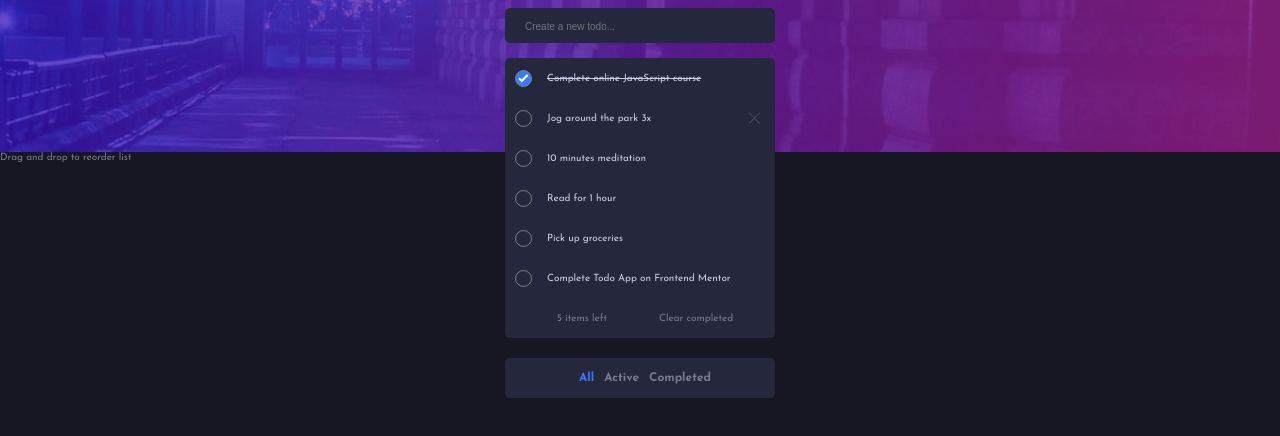
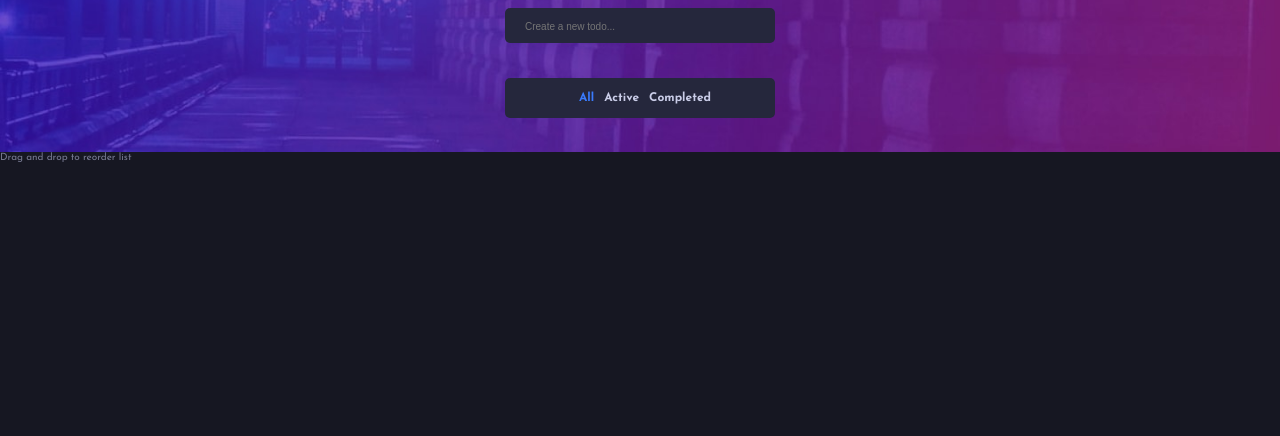
Before and after one commit to JiovanniRomo/TODO-frontedM, a plain HTML site: page index.html in a window 1280 px wide. Shown: the part 88-524 px from the top of the page. Drawn offline with Linux system fonts and the light colour scheme.

Commit message:
Ahora la pagina ya no es estatica. El usuario puede agregar TODOS

```diff
--- a/index.html
+++ b/index.html
@@ -23,40 +23,11 @@
             <img src="./images/icon-sun.svg" alt="icon sun" class="header-container__title icon">
         </div>
         <div class="main-container__todos">
-            <form action="" class="main__todos--input">
-                <input type="text" placeholder="Create a new todo..." class="text">
+            <form action="" class="main__todos--input" id="formulario">
+                <input type="text" placeholder="Create a new todo..." class="text" id="form-input">
             </form>
             <div class="main-container__todos--items">
-                <div class="item complete">
-                    <span></span>
-                    <p>Complete online JavaScript course</p>
-                </div>
-                <div class="item">
-                    <span></span>
-                    <p>Jog around the park 3x</p>
-                    <span class="todo--delete"></span>
-                </div>
 
-                <div class="item">
-                    <span></span>
-                    <p>10 minutes meditation</p>
-                </div>
-                <div class="item">
-                    <span></span>
-                    <p>Read for 1 hour</p>
-                </div>
-                <div class="item">
-                    <span></span>
-                    <p>Pick up groceries</p>
-                </div>
-                <div class="item">
-                    <span></span>
-                    <p>Complete Todo App on Frontend Mentor</p>
-                </div>
-                <div class="item">
-                    <p>5 items left</p>
-                    <p>Clear completed</p>
-                </div>
             </div>
         </div>
         <div class="item item-filter">
@@ -70,6 +41,7 @@
         <p>Drag and drop to reorder list</p>
     </footer>
 
+    <script src="./index.js"></script>
 </body>
 
 </html>
--- a/styles/styles.css
+++ b/styles/styles.css
@@ -138,24 +138,25 @@ input:focus {
     background-repeat  : no-repeat;
 }
 
-.item:first-child {
+/* .item:first-child {
     border-radius  : 5px 5px 0 0;
     text-decoration: line-through;
-}
-
+} */
+/*
 .item:last-child {
     display        : flex;
     justify-content: space-evenly;
     border-radius  : 0 0 5px 5px;
     color          : var(--DarkGrayishBlue);
     font-size      : 1rem;
-}
+} */
 
 .item:last-child p {
     cursor: pointer;
 }
 
 .item.item-filter {
+    display: flex;
     border-radius  : 5px;
     margin-top     : 20px;
     justify-content: center;
```
